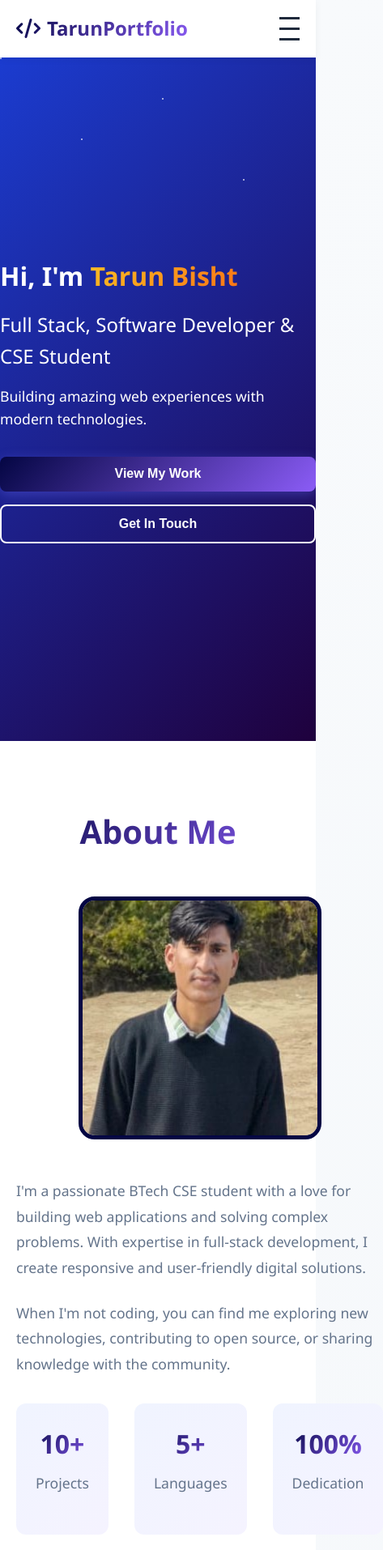
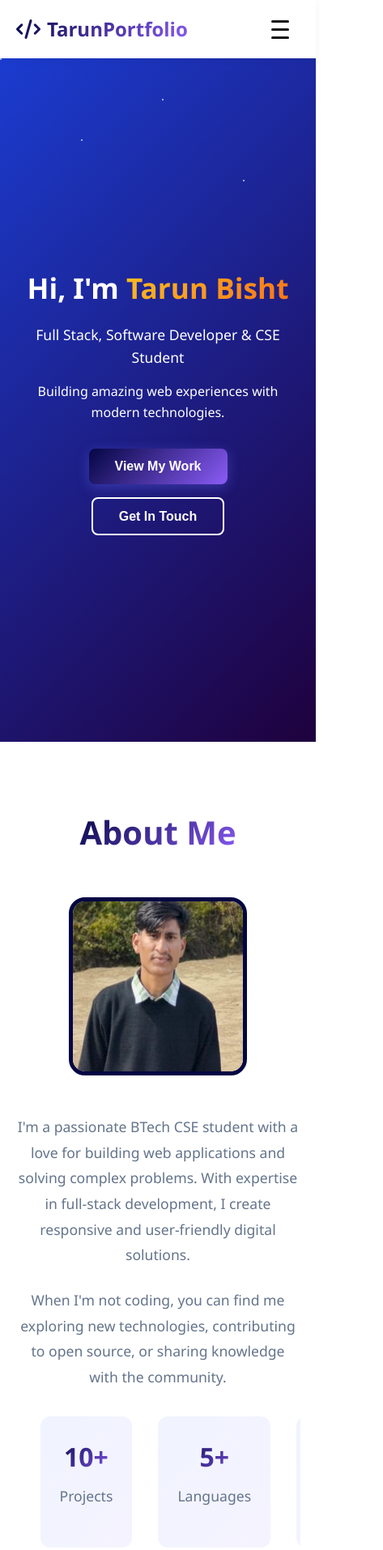
Before and after one commit to phdtarun999-rgb/Personal-Portfolio, a plain HTML site: page index.html in a window 390 px wide. Shown: the top 1914 px of the page at 81% size, 473 px wide, since content can reach past the window. Drawn offline with Linux system fonts and the light colour scheme.

```diff
--- a/index.html
+++ b/index.html
@@ -102,13 +102,16 @@
   display: none;
   flex-direction: column;
   cursor: pointer;
+  padding: 5px;
+  z-index: 1100;
 }
 
 .hamburger span {
-            width: 25px;
+  width: 22px;
   height: 3px;
-            background: var(--text);
-            margin: 5px 0;
+  background: #111;   /* force dark color */
+  margin: 3.5px 0;
+  border-radius: 3px;
   transition: 0.3s;
 }
 
@@ -631,37 +634,101 @@
 
         /* Responsive */
         @media (max-width: 768px) {
+    .nav-menu {
+    position: absolute;
+    top: 70px;
+    right: 0;
+    width: 100%;
+    background: white;
+    flex-direction: column;
+    align-items: center;
+    gap: 0rem;
+    padding: 2rem 0;
+    display: none;
+  }
+
+     .hamburger {
+         display: flex;
+  min-width: 40px;
+  min-height: 40px;
+  justify-content: center;
+}
+  .nav-menu.active{
+    display: flex;
+  }
   .hero-content {
     grid-template-columns: 1fr;
+    text-align: center;
+    padding: 2rem 1rem;
   }
 
   .hero-title {
-                font-size: 2rem;
+    font-size: 2.2rem;
+  }
+
+  .hero-subtitle {
+    font-size: 1.1rem;
+  }
+
+  .hero-description {
+    font-size: 1rem;
+  }
+
+  .hero-buttons {
+    flex-direction: column;
+    align-items: center;
   }
 
   .hero-image {
     display: none;
   }
+        .container{
+            display: flex;
+            overflow: hidden;
+            flex-direction: column;
+            align-items: center;
+        }
+   .about-content {
+    grid-template-columns: 1fr;
+    text-align: center;
 
-            .nav-menu {
-                display: none;
+  }
+  .about-stats{
+      min-width: 90vw;
+      overflow-x:auto;
+      padding: 0px 30px 0 30px;
+  }
+ .about-text{
+     width: 90vw;
+ }
+  .about-image {
+    order: -1;
   }
 
-            .hamburger {
-                display: flex;
+  .image-wrapper {
+    width: 220px;
+    height: 220px;
+    margin: auto;
   }
-
-            .about-content,
         .contact-content {
     grid-template-columns: 1fr;
   }
 
-            .about-image {
-                order: -1;
+  .contact-info {
+    text-align: left;
   }
 
-            .hero-buttons {
-                flex-direction: column;
+  .contact-form {
+    margin-top: 2rem;
+  }
+}
+ @media (max-width: 600px) {
+  .projects-grid {
+    grid-template-columns: 1fr;
+  }
+
+  .project-card {
+    margin: 0 10px;
   }
  }
     </style>
@@ -848,6 +915,13 @@
     </footer>
 
     <script>
+
+        const hamburger = document.querySelector(".hamburger");
+const navMenu = document.querySelector(".nav-menu");
+
+hamburger.addEventListener("click", () => {
+  navMenu.classList.toggle("active");
+});
         //  HARDCODED DATA ARRAYS
         // Edit these arrays to change the content of your portfolio
 
```
Lines whose indentation alone changed are shown as unchanged.
